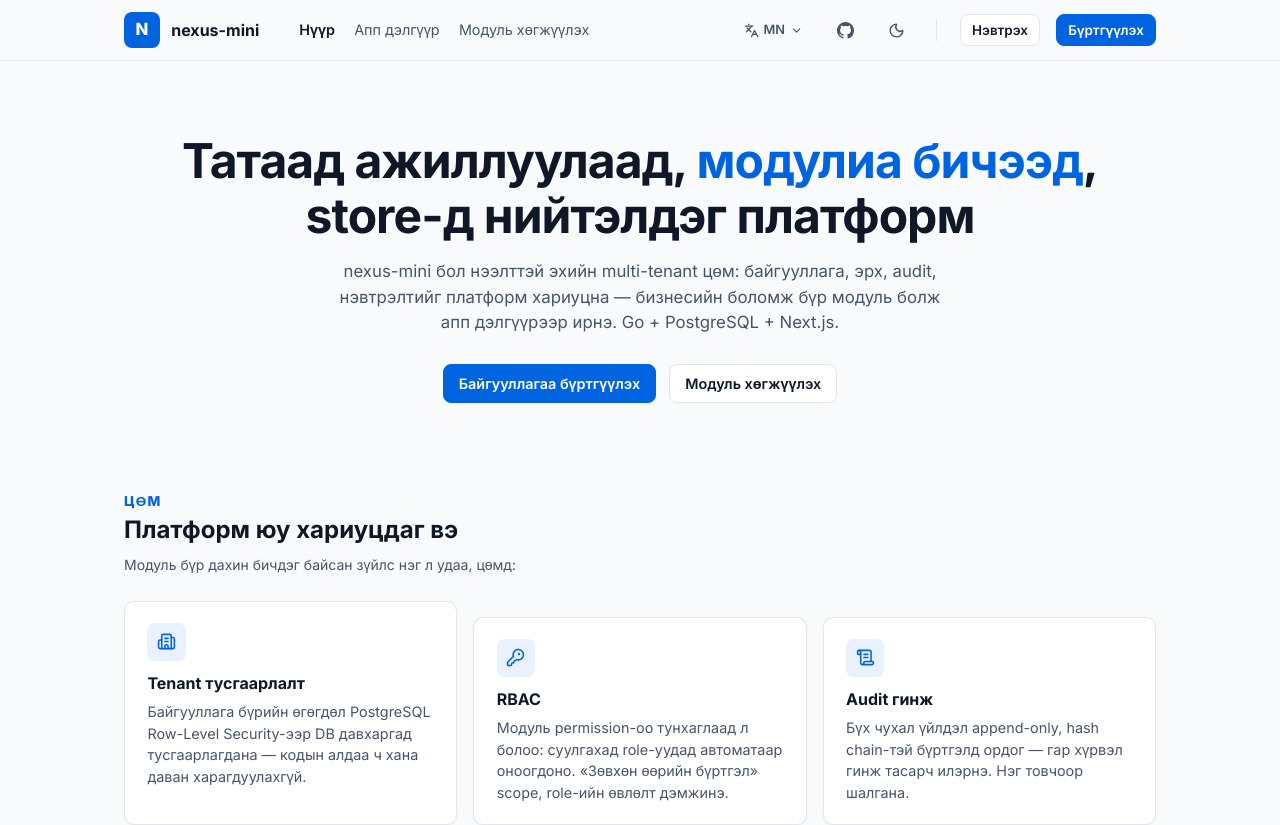
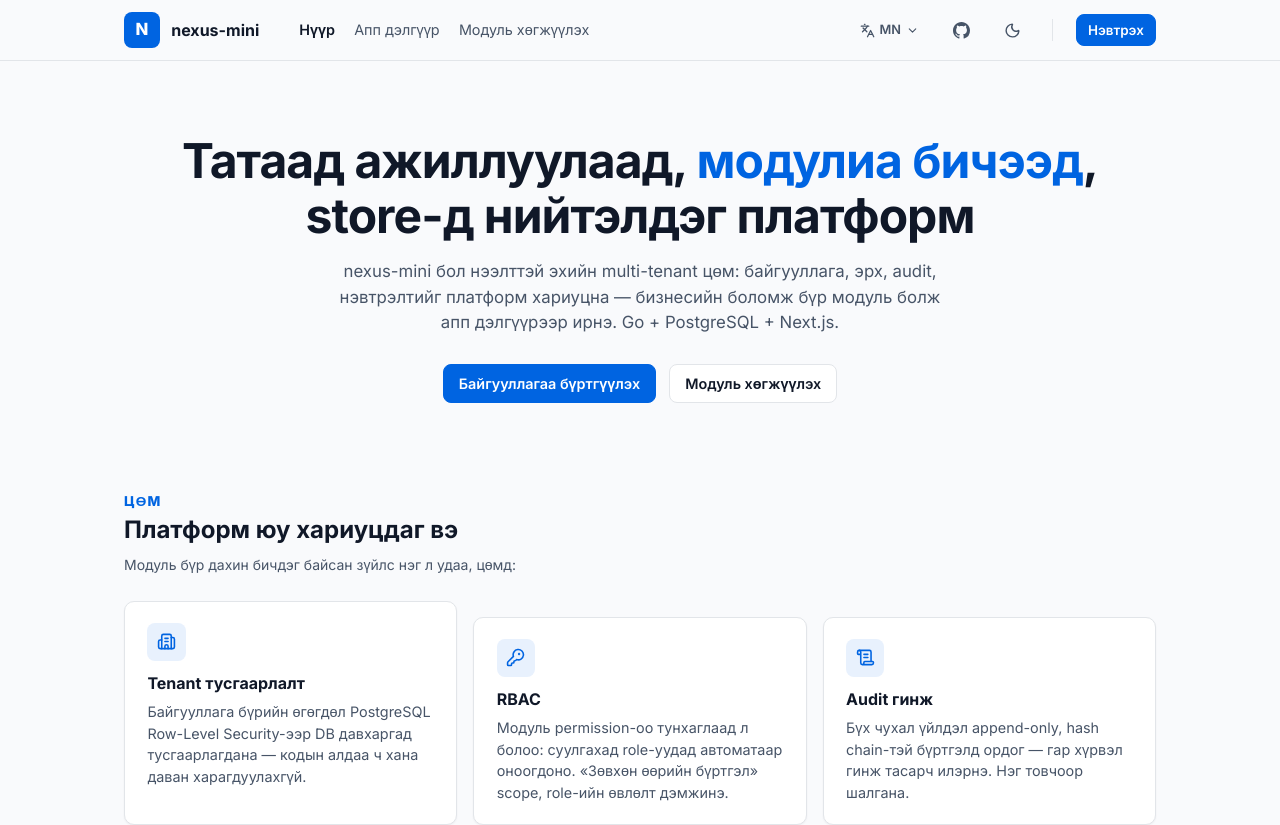
Before and after one commit to gerege-systems/nexus-mini, a Next.js app in the folder frontend/: page / in a window 1280 px wide. Shown: the top 825 px of the page. Built offline with nearby package versions, Linux system fonts and the light colour scheme.

Commit message:
landing header: ганц Нэвтрэх товч (бүртгүүлэх нь hero CTA + login хуудсанд бий)

```diff
--- a/frontend/components/mkt.tsx
+++ b/frontend/components/mkt.tsx
@@ -98,8 +98,7 @@
       </a>
       <ThemeToggle />
       <span style={{ width: 1, height: "1.4rem", background: "var(--border)", margin: "0 0.4rem" }} />
-      <Link href="/login" className="btn btn--ghost btn--sm">{t("Нэвтрэх")}</Link>
-      <Link href="/signup" className="btn btn--sm">{t("Бүртгүүлэх")}</Link>
+      <Link href="/login" className="btn btn--sm">{t("Нэвтрэх")}</Link>
       </div>
     </header>
   );
```
